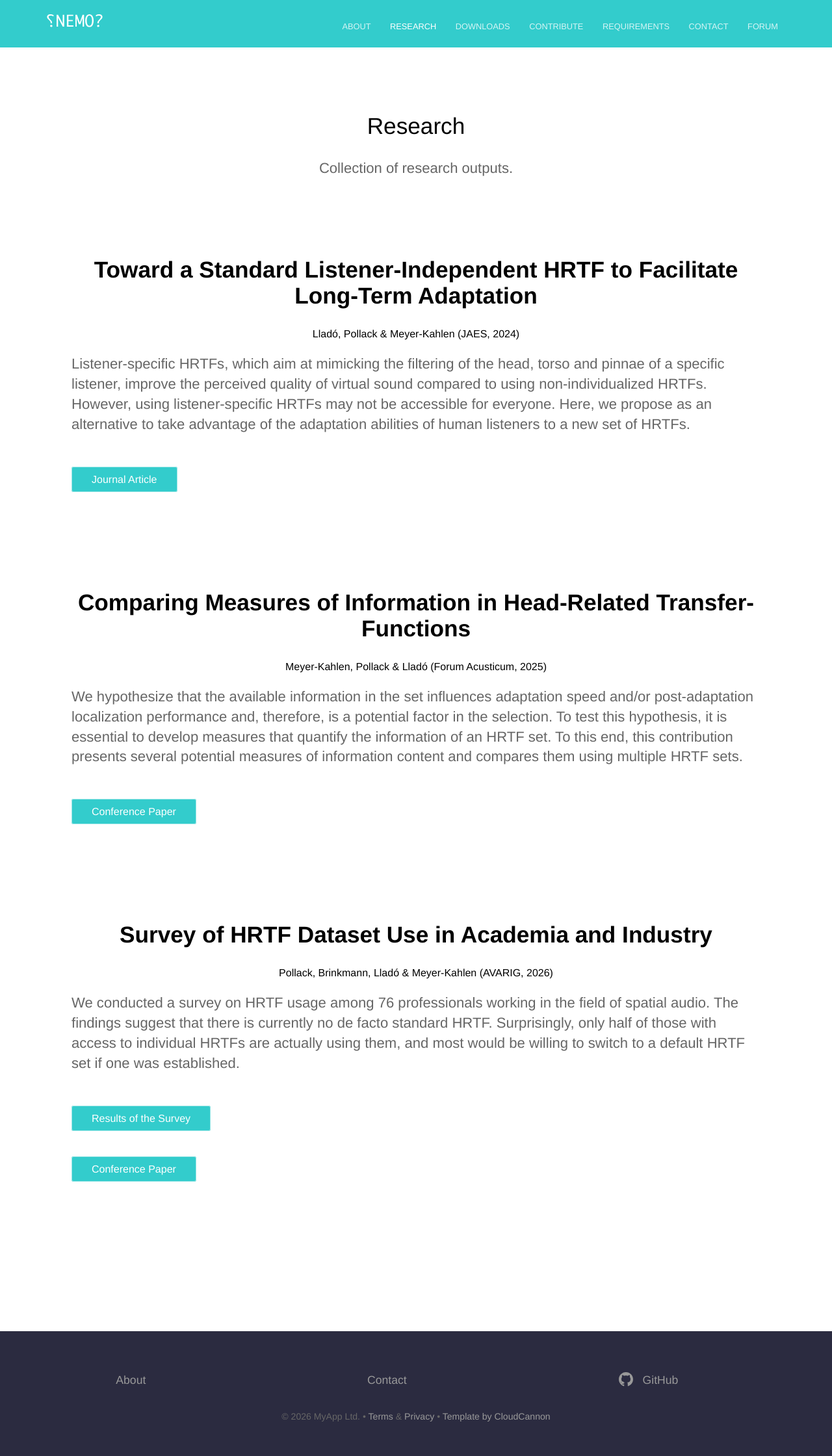
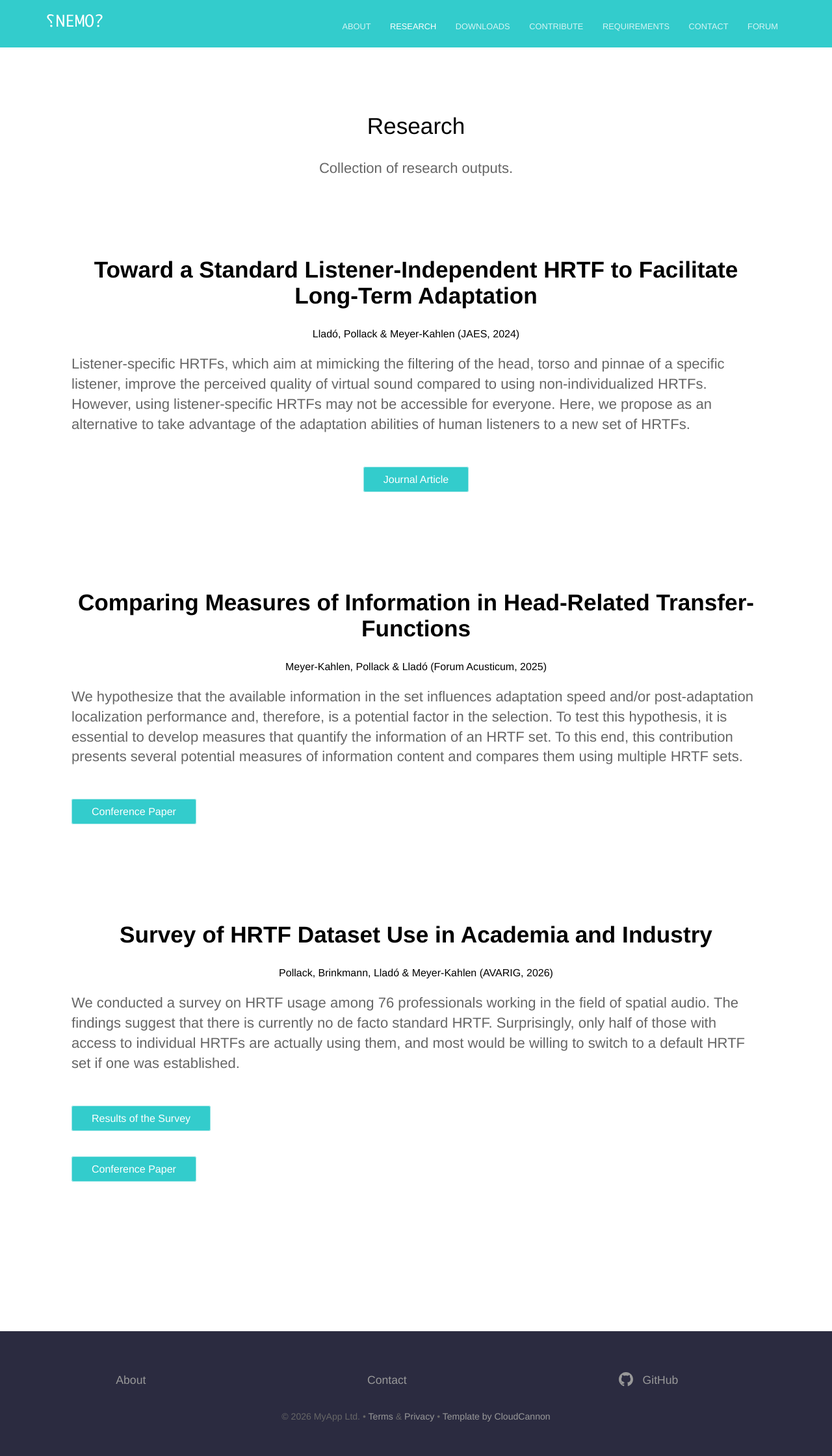
Before and after one commit to TheNEMOproject/TheNEMOproject.github.io, a Jekyll site: the page built from research.html, in a window 1280 px wide. Shown: the whole page at 65% size. Built offline with Jekyll 4.4.1, drawn with Linux system fonts in a browser that asks for light colours.

Commit message:
Update research.html

```diff
--- a/research.html
+++ b/research.html
@@ -9,7 +9,9 @@ description: >-
 			<h2><strong>Toward a Standard Listener-Independent HRTF to Facilitate Long-Term Adaptation</strong></h2>
 			<p><center>Lladó, Pollack & Meyer-Kahlen (JAES, 2024)</center></p>
 			<p>Listener-specific HRTFs, which aim at mimicking the filtering of the head, torso and pinnae of a specific listener, improve the perceived quality of virtual sound compared to using non-individualized HRTFs. However, using listener-specific HRTFs may not be accessible for everyone. Here, we propose as an alternative to take advantage of the adaptation abilities of human listeners to a new set of HRTFs.</p>
-			<div class="cta button"><a href="https://doi.org/10.17743/jaes.2022.0134">Journal Article</a></div>
+			<div class="cta button" style="text-align: center;">
+			    <a href="https://doi.org/10.17743/jaes.2022.0134">Journal Article</a>
+			</div>
 		</div>
 	</div>
 </section>
```
